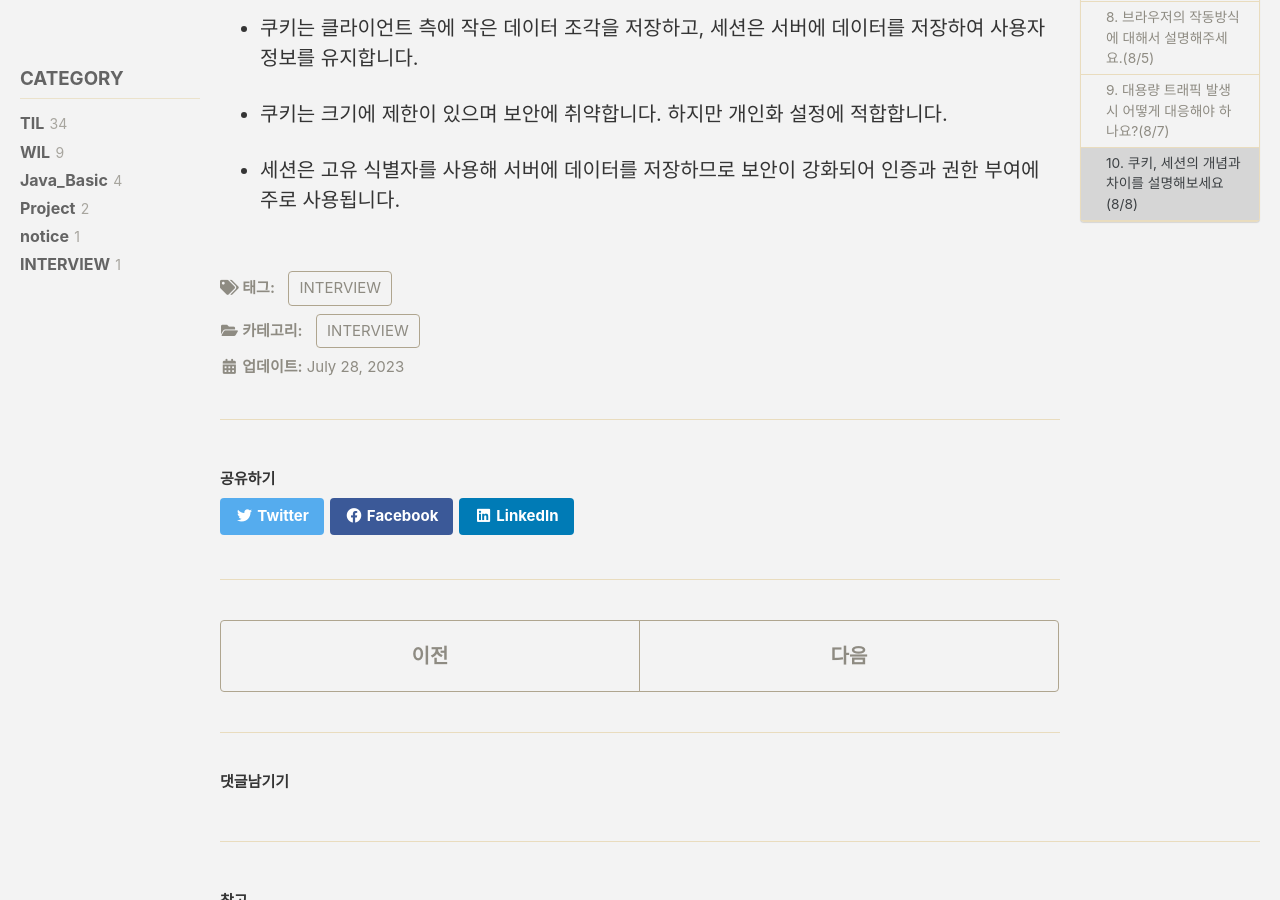
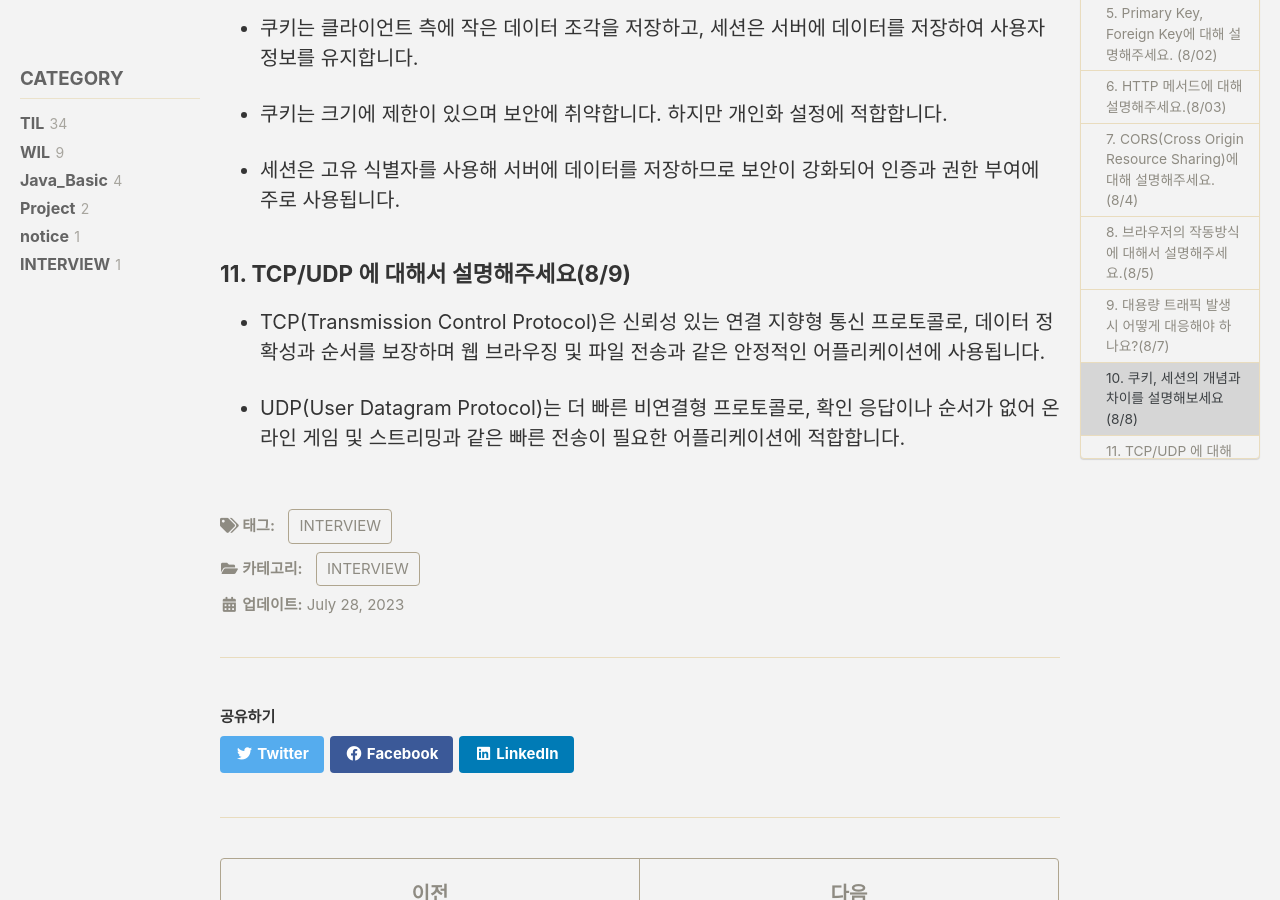
Before and after one commit to YiHwanRyu/YiHwanRyu.github.io, a Jekyll site: the page built from _posts/2023-07-28-INTERVIEW001.md, in a window 1280 px wide and 900 px high, scrolled down 3565 px. Built offline with Jekyll 4.4.1, drawn with Linux system fonts in a browser that asks for light colours; cached includes are drawn as plain includes; some web fonts are replaced; comment, search, counter and statistics services are not loaded.

Commit message:
[UPDATE] INTERVIEW001 post 내용 추가

```diff
--- a/_posts/2023-07-28-INTERVIEW001.md
+++ b/_posts/2023-07-28-INTERVIEW001.md
@@ -102,3 +102,9 @@ sidebar:
 - 쿠키는 크기에 제한이 있으며 보안에 취약합니다. 하지만 개인화 설정에 적합합니다.
 
 - 세션은 고유 식별자를 사용해 서버에 데이터를 저장하므로 보안이 강화되어 인증과 권한 부여에 주로 사용됩니다.
+
+### 11. TCP/UDP 에 대해서 설명해주세요(8/9)
+
+- TCP(Transmission Control Protocol)은 신뢰성 있는 연결 지향형 통신 프로토콜로, 데이터 정확성과 순서를 보장하며 웹 브라우징 및 파일 전송과 같은 안정적인 어플리케이션에 사용됩니다.
+
+- UDP(User Datagram Protocol)는 더 빠른 비연결형 프로토콜로, 확인 응답이나 순서가 없어 온라인 게임 및 스트리밍과 같은 빠른 전송이 필요한 어플리케이션에 적합합니다.
```
